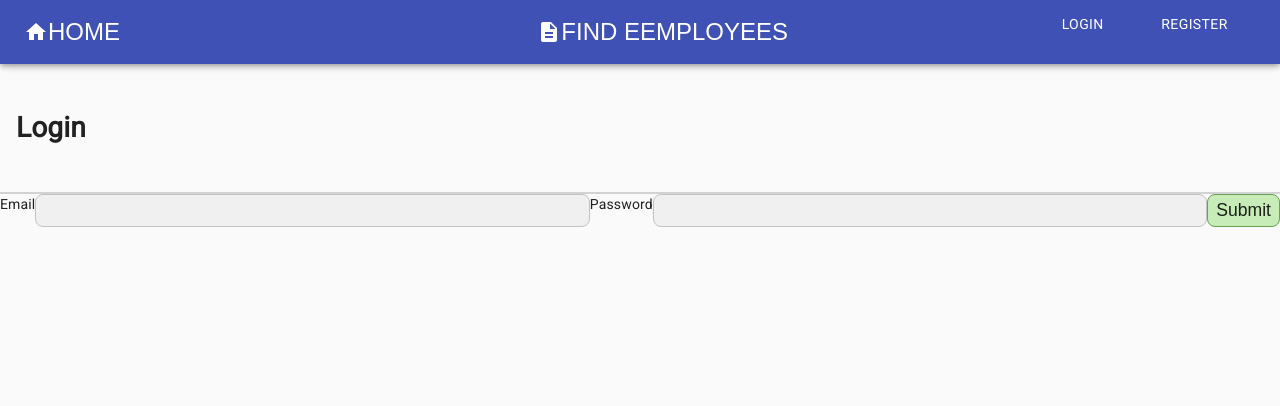
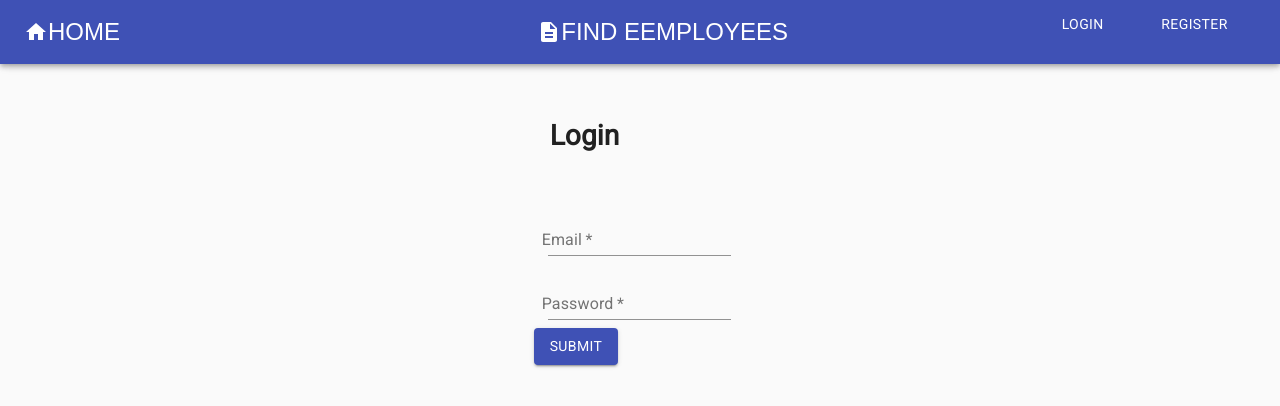
Before and after one commit to marasinipradeep/Go-Employee, a React (Create React App) app in the folder client/: page /login in a window 1280 px wide. Shown: the top 406 px of the page. Built offline with nearby package versions, Linux system fonts and the light colour scheme.

Commit message:
Working on login UI

```diff
--- a/client/src/Components/auth/Login.js
+++ b/client/src/Components/auth/Login.js
@@ -1,11 +1,35 @@
-import React, { useState, useRef,useEffect } from 'react'
+import React, { useState, useRef, useEffect } from 'react'
 import { useHistory } from "react-router-dom";
 import { useEmployeeContext } from "../Utils/EmployeeContext"
-import {EMPLOYEE_LOGIN } from "../Utils/Actions"
+import { EMPLOYEE_LOGIN } from "../Utils/Actions"
 import API from "../Utils/API"
+import Grid from '@material-ui/core/Grid';
 import ErrorNotice from '../misc/ErrorNotice';
+
+import TextField from '@material-ui/core/TextField';
+import { makeStyles } from '@material-ui/core/styles';
+import { Button } from '@material-ui/core';
+
+const useStyles = makeStyles((theme) => ({
+    root: {
+        '& .MuiTextField-root': {
+            margin: theme.spacing(1),
+            width: '25ch',
+            alignItems:"center"
+
+        },
+    },
+    formMargin:{
+        padding:"20px",
+
+    }
+}));
+
+
+
 export default function Login() {
 
+    const classes = useStyles();
     const [error, setError] = useState();
     const history = useHistory();
     const emailRef = useRef();
@@ -16,12 +40,18 @@ export default function Login() {
     const submit = async (e) => {
         e.preventDefault();
         console.log("inside submit clicked")
+
         try {
 
             const loginEmployee =
             {
                 email: emailRef.current.value,
                 password: passwordRef.current.value,
+            }
+
+            if(!loginEmployee.email || !loginEmployee.password){
+                console.log("No email and password")
+                return
             }
 
             //we get response back with token
@@ -33,7 +63,6 @@ export default function Login() {
                 email: loginRes.data.employee.email
             });
             localStorage.setItem("auth-token", loginRes.data.token);
-            localStorage.setItem("id",loginRes.data.employee.id,)
             history.push("/login/employee/dashboard")
         } catch (err) {
             //&& operator to set the error message.Executes when both sides true before and after and operator
@@ -41,24 +70,52 @@ export default function Login() {
         }
     };
 
+    return (
+        <div className={classes.root}>
+            <Grid container spacing={3} alignItems="center"  direction="column" justify="center" >
 
-
-    return (
-        <div>
-            <h2 className="page">Login</h2>
-            {error && (<ErrorNotice message={error} clearError={() => setError(undefined)} />)}
-
-            <form className="form" onSubmit={submit}>
-                {/* Input Email */}
-                <label htmlFor="login-email">Email</label>
-                <input id="login-email" type="email" ref={emailRef}/>
-
-                {/* Input Password */}
-                <label htmlFor="login-password">Password</label>
-                <input id="login-password" type="password" ref={passwordRef}/>
-
-                <input type="submit" onClick={submit} />
-            </form>
+                <form noValidate autoComplete="off" className={classes.formMargin}>
+                    <Grid item xs={12}>
+                        <h2 className="page">Login</h2>
+                        {error && (<ErrorNotice message={error} clearError={() => setError(undefined)} />)}
+                    </Grid>
+                    <Grid item xs={12} >
+                        <TextField required id="standard-required" label="Email" inputRef={emailRef}/>
+                    </Grid>
+                    <Grid item xs={12}>
+                        <TextField
+                        required
+                            id="standard-password-input"
+                            label="Password"
+                            type="password"
+                            autoComplete="current-password"
+                            inputRef={passwordRef}
+                        />
+                        </Grid>
+                        <Grid item xs ={12}>
+                        <Button type="submit" variant="contained" color="primary" onClick={submit}>
+                            Submit
+                        </Button>
+                    </Grid>
+                </form>
+            </Grid>
         </div>
     )
 }
+
+//  <div className="container">
+//     <h2 className="page">Login</h2>
+//     {error && (<ErrorNotice message={error} clearError={() => setError(undefined)} />)}
+
+//     <form className="form" onSubmit={submit}>
+{/* Input Email */ }
+{/* <label htmlFor="login-email">Email</label>
+                    <input id="login-email" type="email" ref={emailRef} /> */}
+
+{/* Input Password */ }
+{/* <label htmlFor="login-password">Password</label>
+                    <input id="login-password" type="password" ref={passwordRef} />
+
+                    <input type="submit" onClick={submit} />
+                </form >
+            </div >  */}
```
